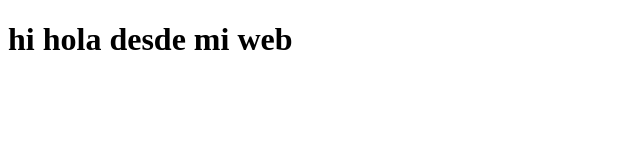
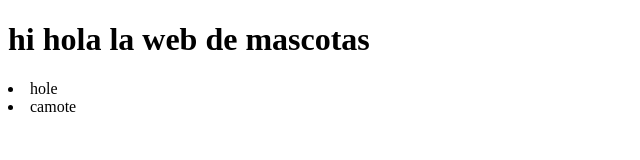
Before and after one commit to DATASANDRO/lia, a plain HTML site: page index.html in a window 1280 px wide. Shown: the whole page, without its empty margins (0-640 px from the left). Drawn offline with Linux system fonts and the light colour scheme.

Commit message:
agrege algo al index

```diff
--- a/index.html
+++ b/index.html
@@ -3,9 +3,11 @@
 <head>
     <meta charset="UTF-8">
     <meta name="viewport" content="width=device-width, initial-scale=1.0">
-    <title>Document</title>
+    <title>mascotas</title>
 </head>
 <body>
-    <h1>hi hola desde mi web</h1>
+    <h1>hi hola la web de mascotas</h1>
+    <li>hole</li>
+    <li>camote</li>
 </body>
 </html>
```
